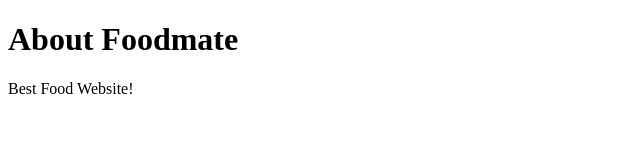
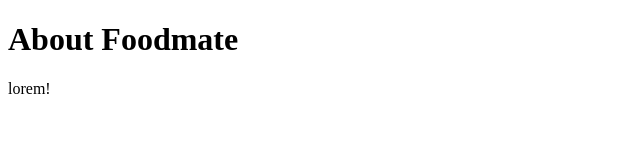
Before and after one commit to YinnyangeZenn/foodmate, a plain HTML site: page about.html in a window 1280 px wide. Shown: the whole page, without its empty margins (0-640 px from the left). Drawn offline with Linux system fonts and the light colour scheme.

Commit message:
Update about.html
+p modified

```diff
--- a/about.html
+++ b/about.html
@@ -7,6 +7,6 @@
 </head>
 <body>
     <h1>About Foodmate</h1>
-    <p>Best Food Website!</p>
+    <p>lorem!</p>
 </body>
 </html>
```
